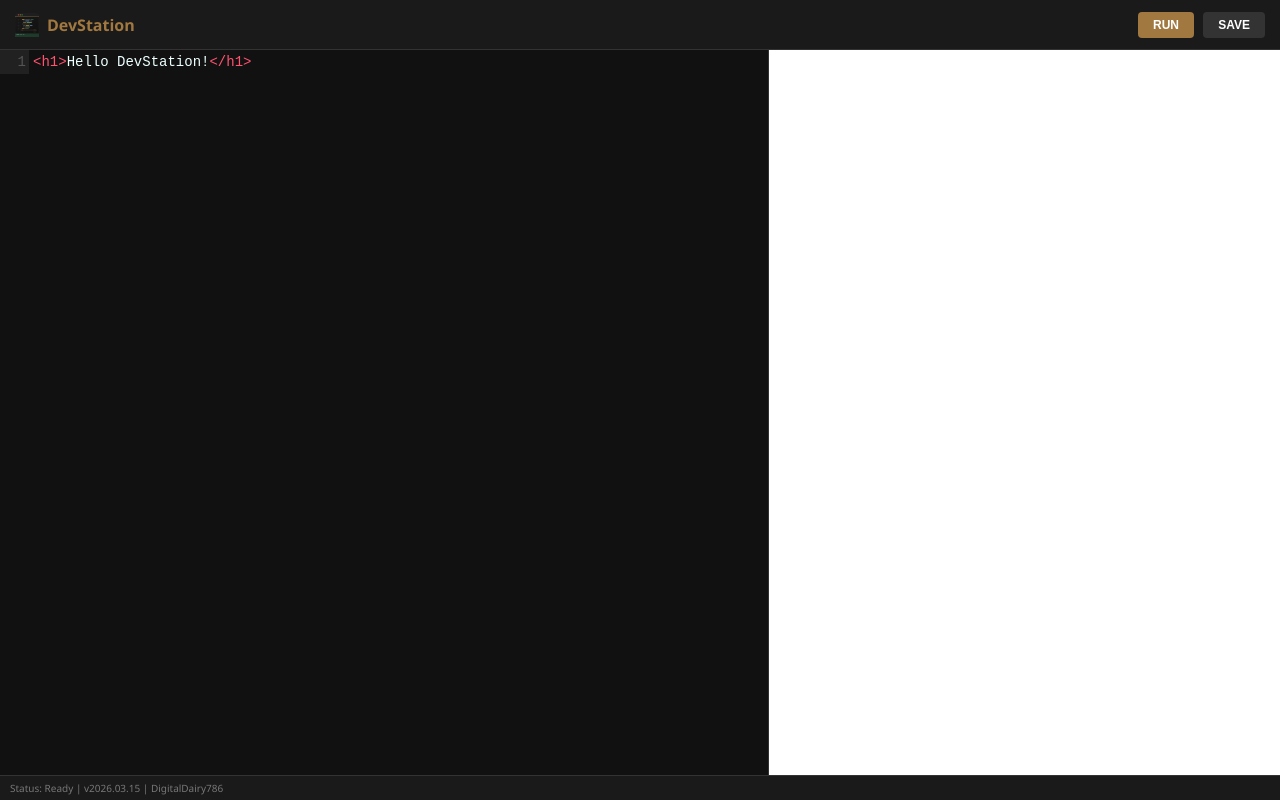
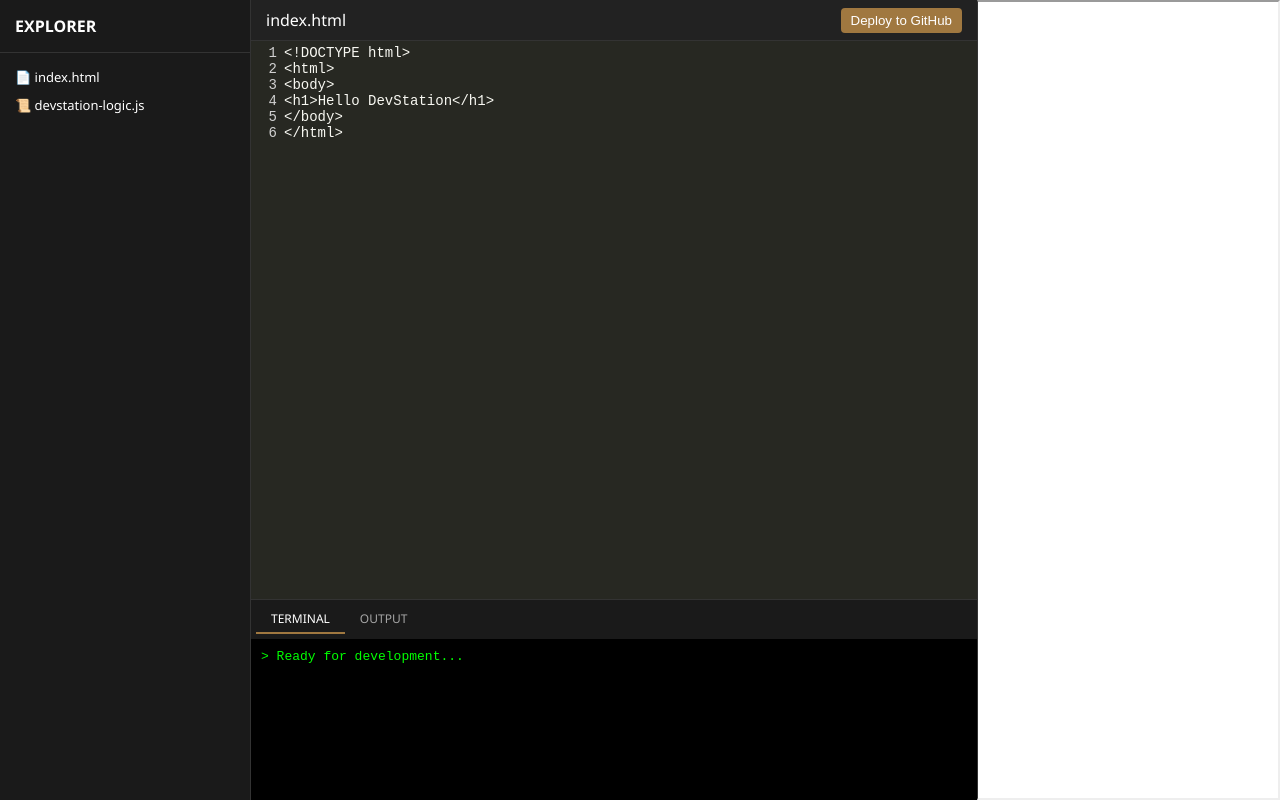
Before and after one commit to ranag786tech-lang/devstation-app, a website: page index.html in a window 1280 px wide. Drawn offline with nearby package versions, Linux system fonts and the light colour scheme.

Commit message:
Update index.html

```diff
--- a/index.html
+++ b/index.html
@@ -1,192 +1,152 @@
 <!DOCTYPE html>
 <html lang="en">
 <head>
-<meta charset="UTF-8"/>
-<meta name="viewport" content="width=device-width, initial-scale=1.0, maximum-scale=1.0, user-scalable=no, viewport-fit=cover"/>
+    <meta charset="UTF-8">
+    <meta name="viewport" content="width=device-width, initial-scale=1.0">
     <title>DevStation | DigitalDairy786</title>
 
-  <meta name="application-name"    content="DevStation"/>
-  <meta name="mobile-web-app-capable"         content="yes"/>
-  <meta name="apple-mobile-web-app-capable"   content="yes"/>
-  <meta name="apple-mobile-web-app-status-bar-style" content="black-translucent"/>
-  <meta name="theme-color"         content="#111111"/>
+    <link rel="manifest" href="manifest.json">
+    <meta name="theme-color" content="#a07840">
+    <link rel="icon" href="icons/icon-192.png">
 
-  <link rel="manifest" href="manifest.json"/>
-
-  <link rel="icon"             href="icons/icon-192.png" type="image/png"/>
-  <link rel="apple-touch-icon" href="icons/icon-192.png"/>
-
-  <link rel="stylesheet" href="https://cdnjs.cloudflare.com/ajax/libs/codemirror/5.65.16/codemirror.min.css"/>
-  <link rel="stylesheet" href="https://cdnjs.cloudflare.com/ajax/libs/codemirror/5.65.16/theme/material-darker.min.css"/>
-  <script src="https://cdnjs.cloudflare.com/ajax/libs/codemirror/5.65.16/codemirror.min.js"></script>
-  <script src="https://cdnjs.cloudflare.com/ajax/libs/codemirror/5.65.16/mode/xml/xml.min.js"></script>
-  <script src="https://cdnjs.cloudflare.com/ajax/libs/codemirror/5.65.16/mode/css/css.min.js"></script>
-  <script src="https://cdnjs.cloudflare.com/ajax/libs/codemirror/5.65.16/mode/javascript/javascript.min.js"></script>
-  <script src="https://cdnjs.cloudflare.com/ajax/libs/codemirror/5.65.16/mode/htmlmixed/htmlmixed.min.js"></script>
+    <link rel="stylesheet" href="https://cdnjs.cloudflare.com/ajax/libs/codemirror/5.65.12/codemirror.min.css">
+    <link rel="stylesheet" href="https://cdnjs.cloudflare.com/ajax/libs/codemirror/5.65.12/theme/monokai.min.css">
+    <script src="https://cdnjs.cloudflare.com/ajax/libs/codemirror/5.65.12/codemirror.min.js"></script>
+    <script src="https://cdnjs.cloudflare.com/ajax/libs/codemirror/5.65.12/mode/javascript/javascript.min.js"></script>
 
     <style>
-/* =============================================
-   1. RESET & FULL SCREEN FIX
-============================================= */
-*, *::before, *::after { box-sizing: border-box; margin: 0; padding: 0; }
-
         :root {
-  --bg: #111111;
-  --panel: #1a1a1a;
+            --bg-color: #111111;
+            --sidebar-bg: #1a1a1a;
             --accent: #a07840;
-  --text: #e8e8e8;
-  --border: #333333;
+            --text: #ffffff;
         }
 
-html, body {
-    height: 100dvh; /* Dynamic Viewport for Mobile */
-    width: 100vw;
+        body, html {
+            margin: 0; padding: 0; height: 100%;
+            background: var(--bg-color); color: var(--text);
+            font-family: 'Segoe UI', Tahoma, Geneva, Verdana, sans-serif;
             overflow: hidden;
-    background: var(--bg);
-    color: var(--text);
-    font-family: 'Segoe UI', system-ui, sans-serif;
-    position: fixed; /* Scrolling prevention */
         }
 
-/* Main Container - Poori Screen occupy karega */
-#main-wrapper {
-    display: flex;
-    flex-direction: column;
-    height: 100%;
-    width: 100%;
+        /* VS Code Style Layout */
+        .app-container {
+            display: flex; height: 100vh; width: 100vw;
         }
 
-/* =============================================
-   2. UI COMPONENTS
-============================================= */
-#titlebar {
-    height: 50px;
-    background: var(--panel);
-    border-bottom: 1px solid var(--border);
-    display: flex;
-    align-items: center;
-    padding: 0 15px;
-    justify-content: space-between;
-    flex-shrink: 0;
+        .sidebar {
+            width: 250px; background: var(--sidebar-bg);
+            border-right: 1px solid #333; display: flex; flex-direction: column;
         }
 
-.logo { font-weight: bold; color: var(--accent); display: flex; align-items: center; gap: 8px; }
-
-#app-container {
-    flex: 1;
-    display: flex;
-    overflow: hidden;
-    min-height: 0;
+        .main-editor {
+            flex: 1; display: flex; flex-direction: column;
         }
 
-#editor-pane {
-    flex: 1;
-    display: flex;
-    flex-direction: column;
-    background: var(--bg);
-    position: relative;
+        .header {
+            height: 40px; background: #222; display: flex;
+            align-items: center; padding: 0 15px; border-bottom: 1px solid #333;
         }
 
-/* CodeMirror Height Fix */
-.CodeMirror {
-    height: 100% !important;
-    font-size: 14px;
-    background: transparent !important;
+        #editor-container { flex: 1; position: relative; }
+        .CodeMirror { height: 100% !important; font-size: 14px; }
+
+        .bottom-panel {
+            height: 200px; background: #000; border-top: 1px solid #333;
+            display: flex; flex-direction: column;
         }
 
-#preview-pane {
-    width: 40%;
-    background: white;
-    border-left: 1px solid var(--border);
-    display: block;
+        .panel-tabs {
+            display: flex; background: #1a1a1a; padding: 5px; font-size: 12px;
+        }
+
+        .tab { padding: 5px 15px; cursor: pointer; opacity: 0.6; }
+        .tab.active { border-bottom: 2px solid var(--accent); opacity: 1; }
+
+        #terminal-output {
+            flex: 1; padding: 10px; font-family: 'Courier New', monospace;
+            color: #00ff00; overflow-y: auto; font-size: 13px;
+        }
+
+        .preview-pane {
+            width: 300px; background: #fff; border-left: 1px solid #333;
         }
 
         /* Mobile Adjustments */
         @media (max-width: 768px) {
-    #preview-pane { display: none; } /* Mobile par preview hide */
-    .logo span { display: none; }
-}
-
-/* Action Buttons */
-.btn {
-    background: var(--accent);
-    color: white;
-    border: none;
-    padding: 6px 15px;
-    border-radius: 4px;
-    font-size: 12px;
-    cursor: pointer;
-    font-weight: 600;
+            .sidebar, .preview-pane { display: none; }
         }
     </style>
 </head>
 <body>
 
-<div id="main-wrapper">
-    <header id="titlebar">
-        <div class="logo">
-            <img src="icons/icon-96.png" width="24" height="24" alt="logo">
-            <span>DevStation</span>
+<div class="app-container">
+    <div class="sidebar">
+        <div style="padding: 15px; font-weight: bold; border-bottom: 1px solid #333;">EXPLORER</div>
+        <div id="file-list" style="padding: 10px; font-size: 13px;">
+            <div onclick="loadFile('index.html')" style="cursor:pointer; padding: 5px;">📄 index.html</div>
+            <div onclick="loadFile('logic.js')" style="cursor:pointer; padding: 5px;">📜 devstation-logic.js</div>
         </div>
-        <div class="actions">
-            <button class="btn" onclick="runCode()">RUN</button>
-            <button class="btn" onclick="syncEditorState()" style="background:#333; margin-left:5px;">SAVE</button>
     </div>
-    </header>
 
-    <main id="app-container">
-        <div id="editor-pane">
-            <div id="cm-editor-instance"></div>
+    <div class="main-editor">
+        <div class="header">
+            <span id="active-file-name">index.html</span>
+            <button onclick="triggerBuild()" style="margin-left: auto; background: var(--accent); border: none; color: #fff; padding: 5px 10px; border-radius: 4px; cursor: pointer;">Deploy to GitHub</button>
         </div>
-        <div id="preview-pane">
-            <iframe id="live-preview" style="width:100%; height:100%; border:none;"></iframe>
+
+        <div id="editor-container"></div>
+
+        <div class="bottom-panel">
+            <div class="panel-tabs">
+                <div class="tab active" onclick="switchBottomPanel('console')">TERMINAL</div>
+                <div class="tab" onclick="switchBottomPanel('output')">OUTPUT</div>
             </div>
-    </main>
+            <div id="terminal-output">> Ready for development...</div>
+        </div>
+    </div>
 
-    <footer style="height:25px; background:var(--panel); border-top:1px solid var(--border); font-size:10px; display:flex; align-items:center; padding:0 10px; color:#777;">
-        Status: Ready | v2026.03.15 | DigitalDairy786
-    </footer>
+    <iframe id="live-preview" class="preview-pane" src="about:blank"></iframe>
 </div>
 
 <script>
-    // 1. Initialize Global Objects
-    var currentFile = 'index.html';
-    var FILES = { 'index.html': { content: '<h1>Hello DevStation!</h1>' } };
-    var editor;
-
-    // 2. Setup CodeMirror
-    window.addEventListener('load', function() {
-        editor = CodeMirror(document.getElementById('cm-editor-instance'), {
-            value: FILES[currentFile].content,
-            mode: 'htmlmixed',
-            theme: 'material-darker',
+    // Initialize CodeMirror Editor
+    var editor = CodeMirror(document.getElementById("editor-container"), {
         lineNumbers: true,
-            autoCloseBrackets: true,
-            matchBrackets: true
-        });
+        theme: "monokai",
+        mode: "javascript",
+        value: "<!DOCTYPE html>\n<html>\n<body>\n<h1>Hello DevStation</h1>\n</body>\n</html>"
     });
 
-    // 3. Live Preview Logic
-    function runCode() {
-        const content = editor.getValue();
-        const iframe = document.getElementById('live-preview');
-        const frameDoc = iframe.contentDocument || iframe.contentWindow.document;
-        frameDoc.open();
-        frameDoc.write(content);
-        frameDoc.close();
-        if(window.innerWidth <= 768) alert("Preview updated! Use Desktop mode for side-by-side view.");
+    var currentFile = "index.html";
+    var FILES = {
+        "index.html": { content: "" },
+        "logic.js": { content: "" }
+    };
+
+    // Global Functions for devstation-logic.js compatibility
+    function notify(type, msg) {
+        const term = document.getElementById('terminal-output');
+        term.innerHTML += `<div style="color: ${type === 'ok' ? '#00ff00' : '#ffa500'}">[${new Date().toLocaleTimeString()}] ${msg}</div>`;
+        term.scrollTop = term.scrollHeight;
+    }
+
+    function conLog(type, msg) {
+        notify(type, msg);
+    }
+
+    function switchBottomPanel(panel) {
+        console.log("Switched to: " + panel);
+    }
+
+    // Service Worker Registration
+    if ('serviceWorker' in navigator) {
+        navigator.serviceWorker.register('sw.js')
+        .then(() => console.log("DevStation Service Worker Active"));
     }
 </script>
 
 <script src="devstation-logic.js"></script>
 
-<script>
-if ('serviceWorker' in navigator) {
-  window.addEventListener('load', () => {
-    navigator.serviceWorker.register('./sw.js').then(reg => console.log('SW OK')).catch(err => console.log('SW Fail'));
-  });
-}
-</script>
-
 </body>
 </html>
```
Lines whose indentation alone changed are shown as unchanged.
